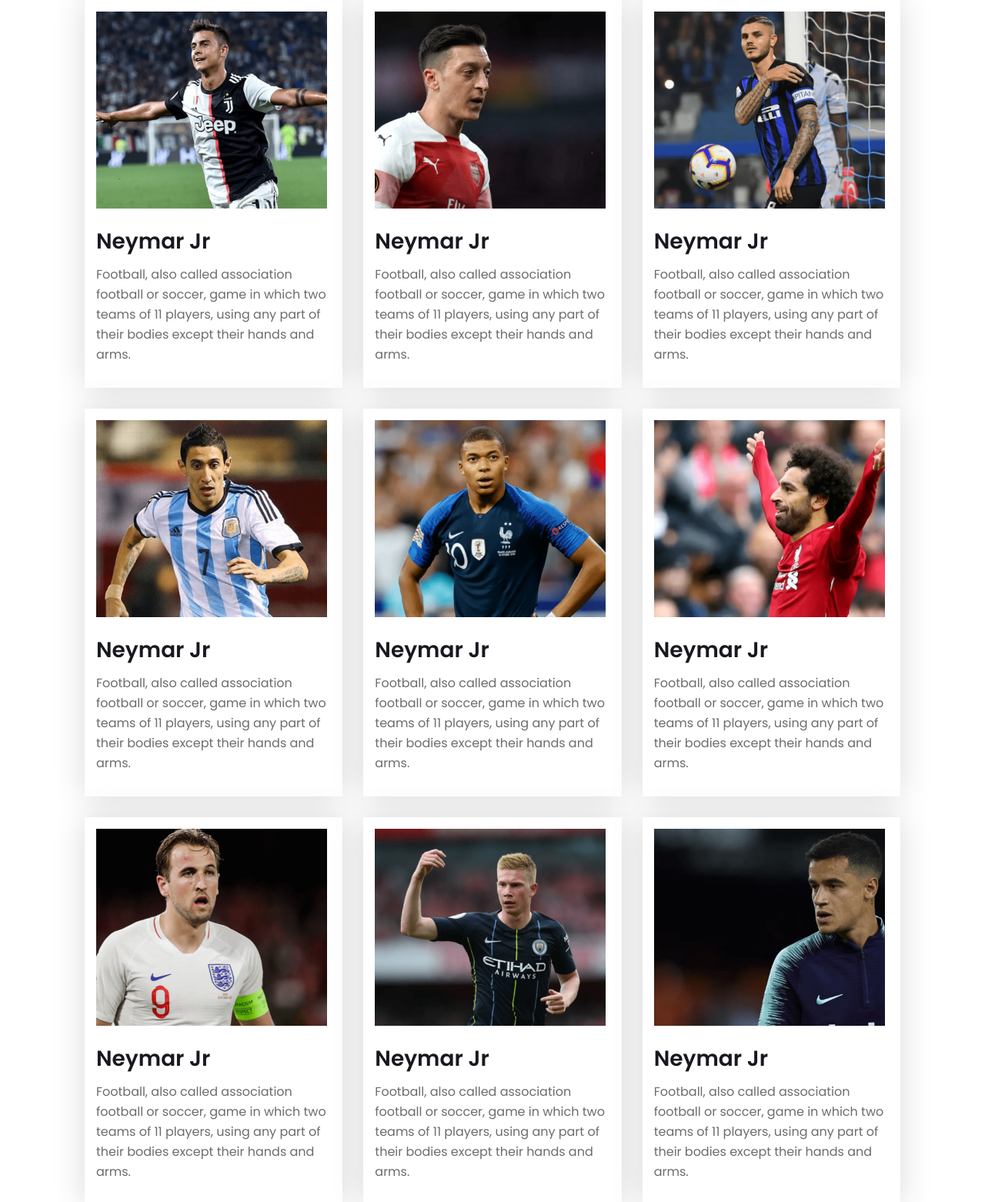
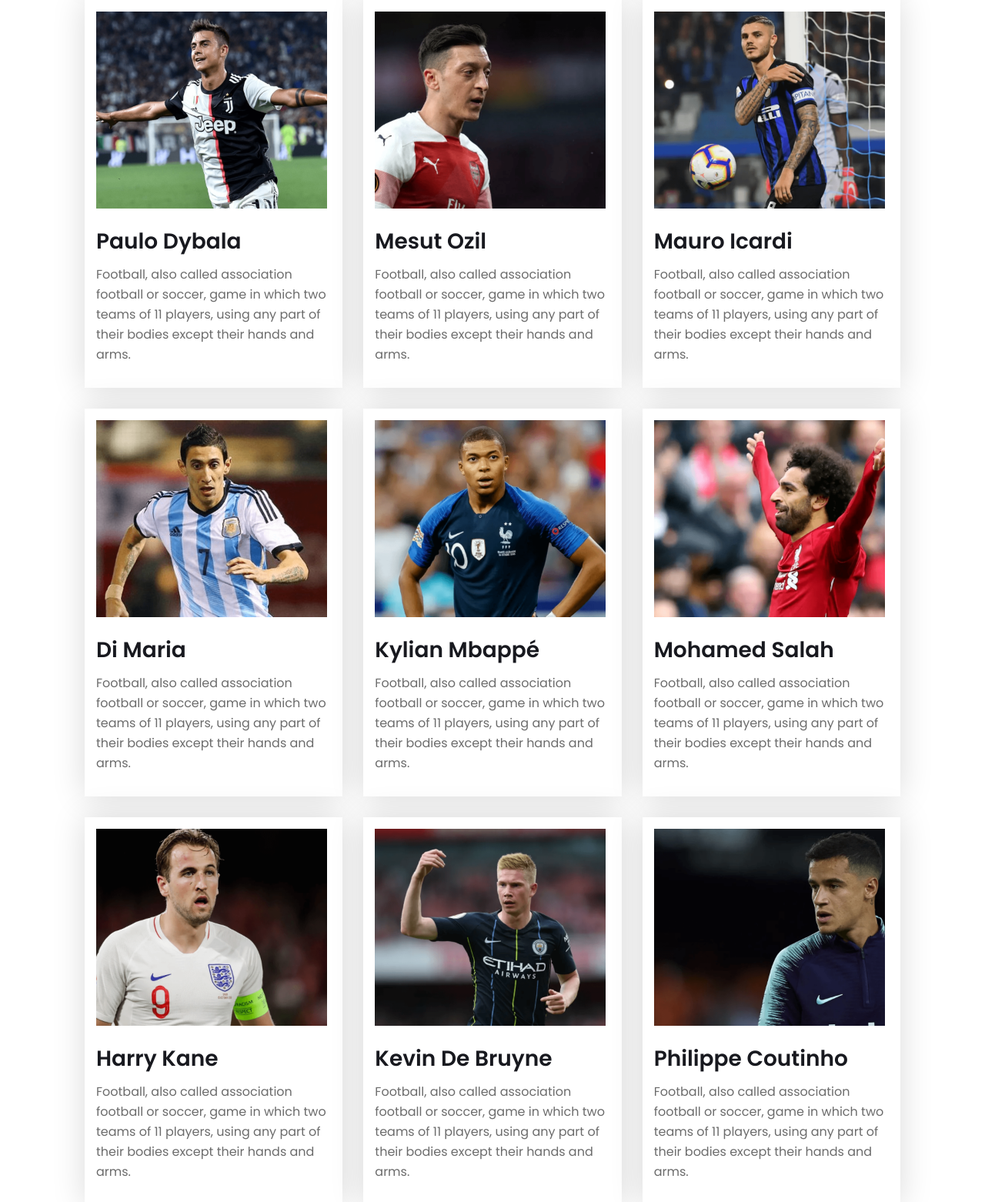
Before and after one commit to sakibshahriyar1010/football-blog, a plain HTML site: page index.html in a window 1280 px wide. Shown: the part 1185-2747 px from the top of the page at 77% size. Drawn offline with Linux system fonts and the light colour scheme.

Commit message:
player-name

```diff
--- a/index.html
+++ b/index.html
@@ -48,77 +48,77 @@
               </article>
               <article class="article">
                   <img src="images/players/player-2.png" alt="">
-                  <h3>Neymar Jr</h3>
+                  <h3>Lionel Messi</h3>
                   <p>
                     Football, also called association football or soccer, game in which two teams of 11 players,
                     using any part of their bodies except their hands and arms.</p>
               </article>
               <article class="article">
                   <img src="images/players/player-3.png" alt="">
-                  <h3>Neymar Jr</h3>
+                  <h3>Cristiano Ronaldo</h3>
                   <p>
                     Football, also called association football or soccer, game in which two teams of 11 players,
                     using any part of their bodies except their hands and arms.</p>
               </article>
               <article class="article">
                   <img src="images/players/player-4.png" alt="">
-                  <h3>Neymar Jr</h3>
+                  <h3>Paulo Dybala</h3>
                   <p>
                     Football, also called association football or soccer, game in which two teams of 11 players,
                     using any part of their bodies except their hands and arms.</p>
               </article>
               <article class="article">
                   <img src="images/players/player-5.png" alt="">
-                  <h3>Neymar Jr</h3>
+                  <h3>Mesut Ozil</h3>
                   <p>
                     Football, also called association football or soccer, game in which two teams of 11 players,
                     using any part of their bodies except their hands and arms.</p>
               </article>
               <article class="article">
                   <img src="images/players/player-6.png" alt="">
-                  <h3>Neymar Jr</h3>
+                  <h3>Mauro Icardi</h3>
                   <p>
                     Football, also called association football or soccer, game in which two teams of 11 players,
                     using any part of their bodies except their hands and arms.</p>
               </article>
               <article class="article">
                   <img src="images/players/player-7.png" alt="">
-                  <h3>Neymar Jr</h3>
+                  <h3>Di Maria</h3>
                   <p>
                     Football, also called association football or soccer, game in which two teams of 11 players,
                     using any part of their bodies except their hands and arms.</p>
               </article>
               <article class="article">
                   <img src="images/players/player-8.png" alt="">
-                  <h3>Neymar Jr</h3>
+                  <h3>Kylian Mbappé</h3>
                   <p>
                     Football, also called association football or soccer, game in which two teams of 11 players,
                     using any part of their bodies except their hands and arms.</p>
               </article>
               <article class="article">
                   <img src="images/players/player-9.png" alt="">
-                  <h3>Neymar Jr</h3>
+                  <h3>Mohamed Salah</h3>
                   <p>
                     Football, also called association football or soccer, game in which two teams of 11 players,
                     using any part of their bodies except their hands and arms.</p>
               </article>
               <article class="article">
                   <img src="images/players/player-10.png" alt="">
-                  <h3>Neymar Jr</h3>
+                  <h3>Harry Kane</h3>
                   <p>
                     Football, also called association football or soccer, game in which two teams of 11 players,
                     using any part of their bodies except their hands and arms.</p>
               </article>
               <article class="article">
                   <img src="images/players/player-11.png" alt="">
-                  <h3>Neymar Jr</h3>
+                  <h3>Kevin De Bruyne</h3>
                   <p>
                     Football, also called association football or soccer, game in which two teams of 11 players,
                     using any part of their bodies except their hands and arms.</p>
               </article>
               <article class="article">
                   <img src="images/players/player-12.png" alt="">
-                  <h3>Neymar Jr</h3>
+                  <h3>Philippe Coutinho</h3>
                   <p>
                     Football, also called association football or soccer, game in which two teams of 11 players,
                     using any part of their bodies except their hands and arms.</p>
```
